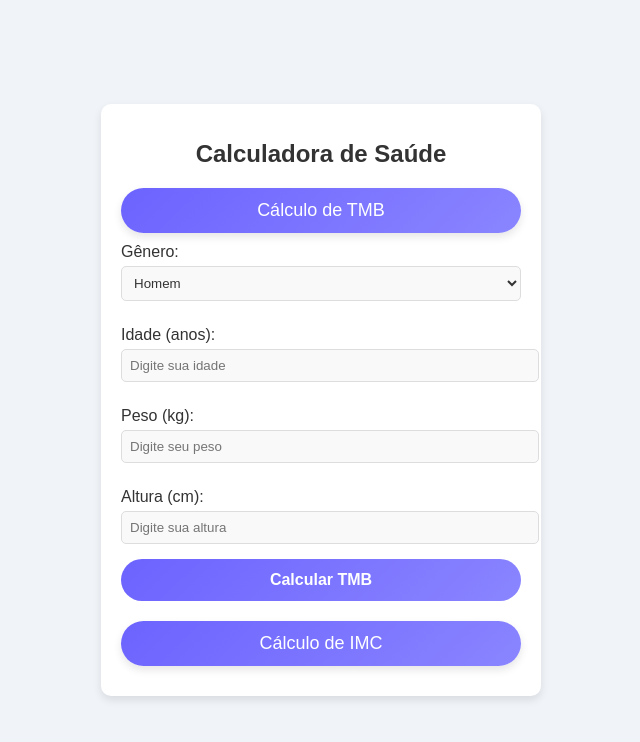
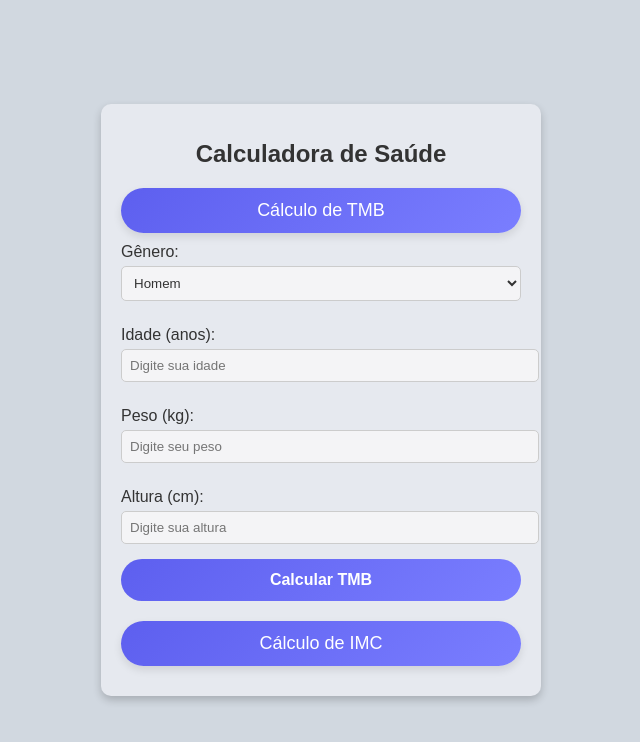
Before and after one commit to GabrielValeze/CalculadoraTMB, a plain HTML site: page index.html in a window 1280 px wide. Both pictures are taken after a click on the element "Cálculo de TMB". Shown: the whole page, without its empty margins (319-959 px from the left). Drawn offline with Linux system fonts and the light colour scheme.

Commit message:
Update styles.css

```diff
--- a/styles.css
+++ b/styles.css
@@ -6,15 +6,15 @@ body {
     justify-content: center;
     align-items: center;
     height: 100vh;
-    background: #f0f4f8; /* Fundo claro e suave */
+    background: #d1d8e0; /* Fundo intermediário mais escuro */
     color: #333;
 }
 
 .container {
-    background: #ffffff; /* Caixa da calculadora clara */
+    background: #e6e9ef; /* Caixa da calculadora com tom mais neutro */
     padding: 20px;
     border-radius: 10px;
-    box-shadow: 0 4px 8px rgba(0, 0, 0, 0.1);
+    box-shadow: 0 4px 8px rgba(0, 0, 0, 0.2);
     max-width: 400px;
     width: 100%;
 }
@@ -31,7 +31,7 @@ h1 {
     cursor: pointer;
     font-size: 18px;
     color: #ffffff;
-    background: linear-gradient(135deg, #6c63ff, #8a85ff); /* Gradiente moderno para os botões cálculo */
+    background: linear-gradient(135deg, #5d5fef, #7a7eff); /* Gradiente mais suave para os botões cálculo */
     padding: 12px;
     border-radius: 25px;
     text-align: center;
@@ -43,7 +43,7 @@ h1 {
 .calculo-item:hover {
     transform: translateY(-2px);
     box-shadow: 0 4px 15px rgba(0, 0, 0, 0.2);
-    background: linear-gradient(135deg, #8a85ff, #6c63ff);
+    background: linear-gradient(135deg, #7a7eff, #5d5fef);
 }
 
 .detalhes {
@@ -61,16 +61,16 @@ input, select {
     width: 100%;
     padding: 8px;
     margin-bottom: 15px;
-    border: 1px solid #ddd;
+    border: 1px solid #ccc;
     border-radius: 5px;
-    background: #f9f9f9;
+    background: #f4f4f6;
     color: #333;
 }
 
 button {
     width: 100%;
     padding: 12px;
-    background: linear-gradient(135deg, #6c63ff, #8a85ff); /* Gradiente moderno para os botões */
+    background: linear-gradient(135deg, #5d5fef, #7a7eff); /* Gradiente suave para os botões */
     color: #fff;
     border: none;
     border-radius: 25px;
@@ -81,7 +81,7 @@ button {
 }
 
 button:hover {
-    background: linear-gradient(135deg, #8a85ff, #6c63ff);
+    background: linear-gradient(135deg, #7a7eff, #5d5fef);
     transform: translateY(-2px);
     box-shadow: 0 4px 15px rgba(0, 0, 0, 0.2);
 }
```
